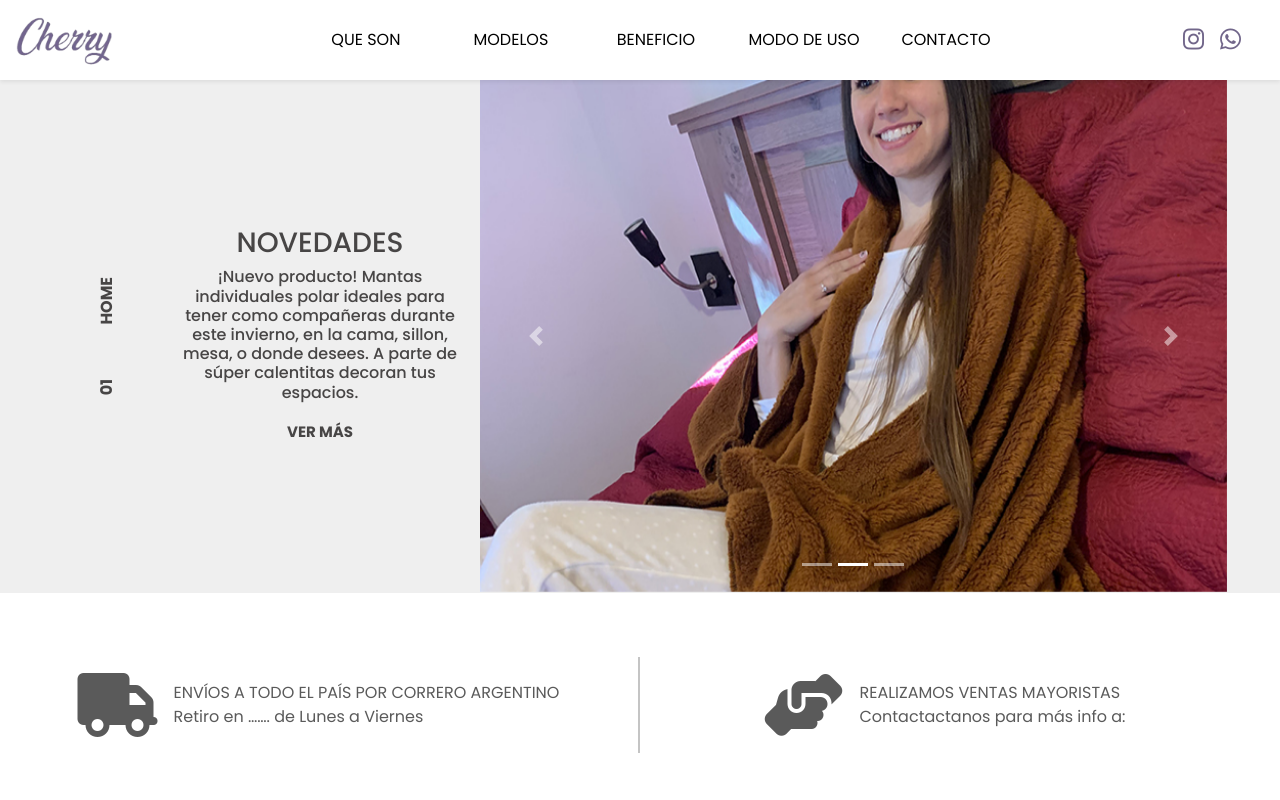
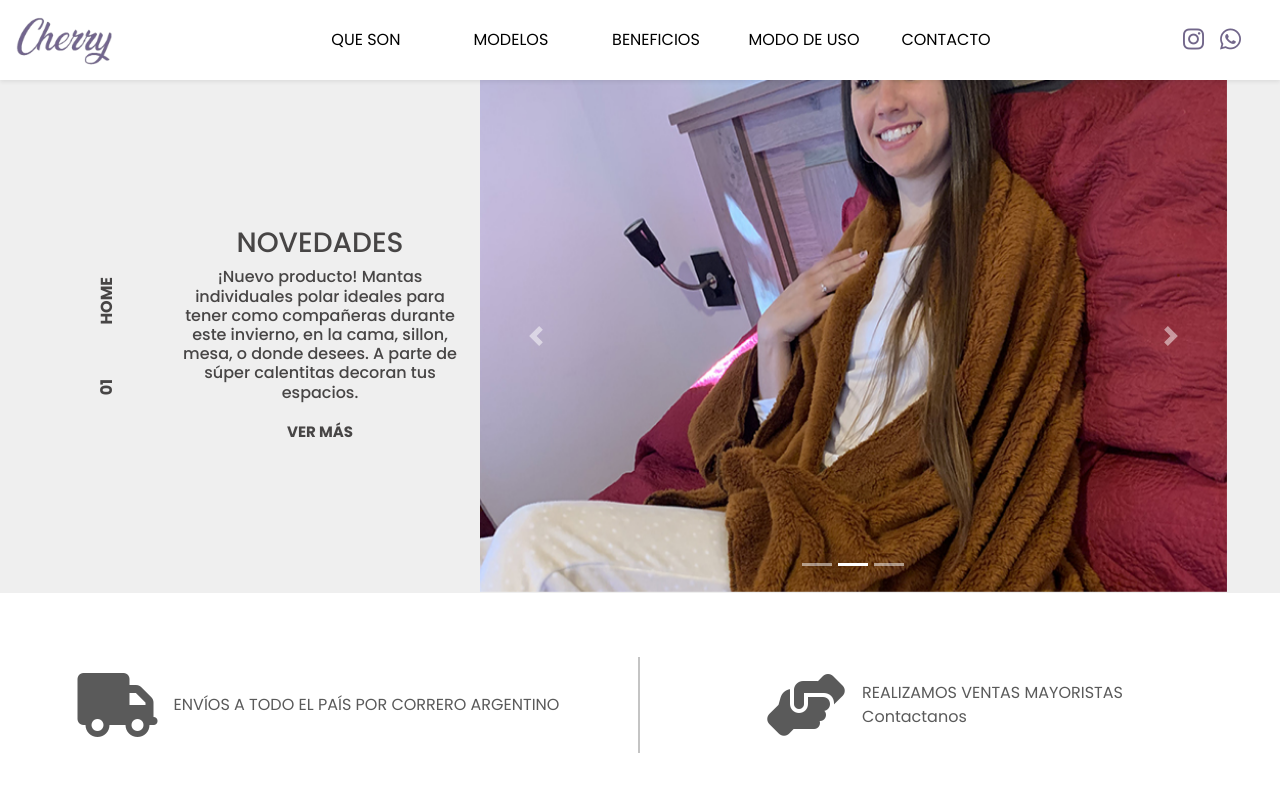
Before and after one commit to AgustinTafura/cherry-coder, a React (Create React App) app: page / in a window 1280 px wide. Shown: the top 800 px of the page. Built offline with nearby package versions, Linux system fonts and the light colour scheme.

Commit message:
cambio de lo que estaba mal tipeado

```diff
--- a/src/components/Navbar/index.jsx
+++ b/src/components/Navbar/index.jsx
@@ -5,7 +5,7 @@ const Navbar = () => {
     const sections = [
         'que-son',
         'modelos',
-        'beneficio',
+        'beneficios',
         'modo-de-uso',
         'contacto'
     ]
--- a/src/components/ShippingInfo/index.jsx
+++ b/src/components/ShippingInfo/index.jsx
@@ -17,14 +17,14 @@ const ShippingInfo = () => {
           <div className='shipping-info'>
             <div>ENVÍOS A TODO EL PAÍS POR CORRERO ARGENTINO</div>
             {/* <div>Entre x/x días hábiles /</div> */}
-            <div>Retiro en ……. de Lunes a Viernes</div>
+            {/* <div>Retiro en ……. de Lunes a Viernes</div> */}
           </div>
         </div>
         <div className='col-12 col-md-6 shipping-right d-flex justify-content-center no-gutters'>
           <i className="fas fa-hands-helping"></i>
           <div className='shipping-info'>
             <div>REALIZAMOS VENTAS MAYORISTAS</div>
-            <div>Contactactanos para más info a:</div>
+            <div>Contactanos</div>
           </div>
           <div>
 
```
